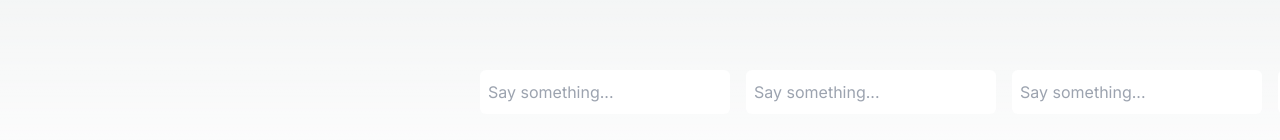
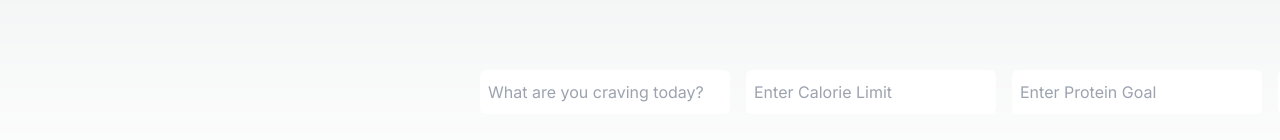
Before and after one commit to seanxdon/CleanCuisine, a Next.js app: page / in a window 1280 px wide. Shown: the part 590-730 px from the top of the page. Built offline with nearby package versions, Linux system fonts and the light colour scheme.

Commit message:
update placeholders

```diff
--- a/app/page.tsx
+++ b/app/page.tsx
@@ -8,7 +8,7 @@ export default function Chat() {
   const [calories, setCalories] = useState("");
   const [protein, setProtein] = useState("");
 
-  const { messages, input, handleInputChange, handleSubmit } =
+  const { messages, handleInputChange, handleSubmit } =
   useChat({
     body: {
       recipe: recipe,
@@ -49,17 +49,17 @@ export default function Chat() {
         <input
           className="rounded-md p-2 text-black"
           onChange={onChangeRecipe}
-          placeholder="Say something..."
+          placeholder="What are you craving today?"
         />
         <input
           className="rounded-md p-2 text-black"
           onChange={onChangeCalories}
-          placeholder="Say something..."
+          placeholder="Enter Calorie Limit"
         />
         <input
           className="rounded-md p-2 text-black"
           onChange={onChangeProtein}
-          placeholder="Say something..."
+          placeholder="Enter Protein Goal"
         />
         <button
           className="border-solid border-2 border-white p-2 rounded-md"
```
